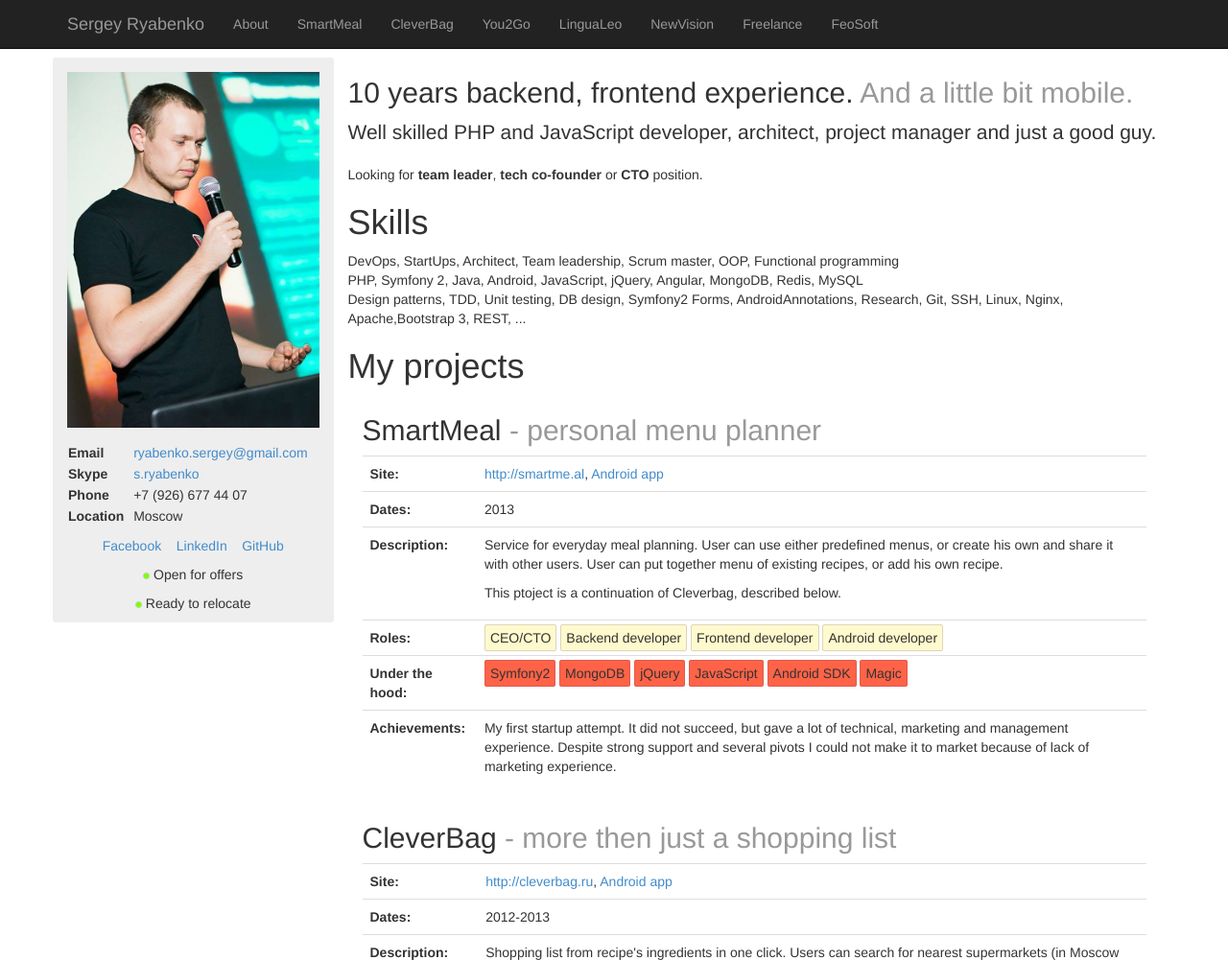
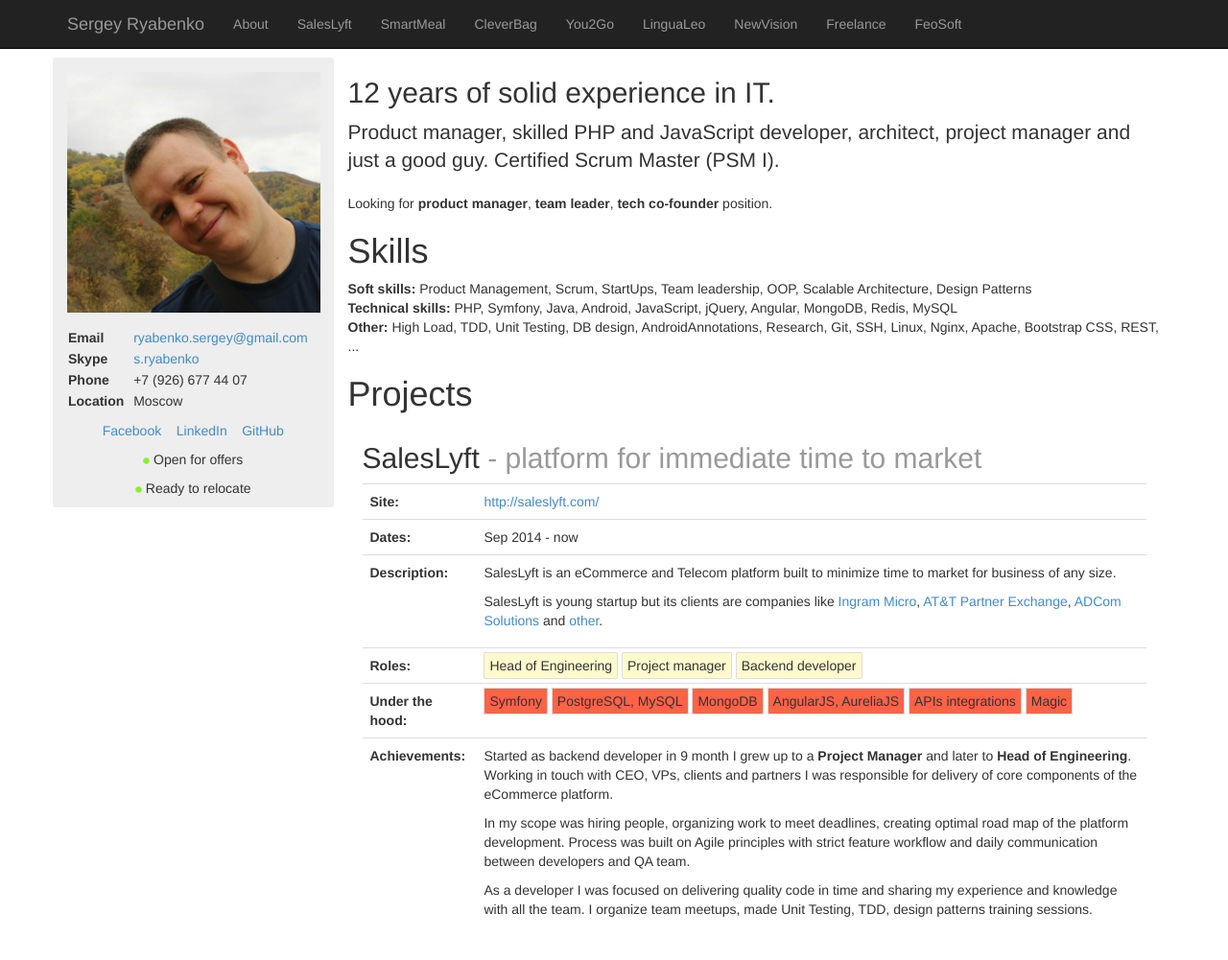
Before and after one commit to nord-ua/ryabenko.pro, a plain HTML site: page index.html in a window 1280 px wide. Shown: the top 1001 px of the page at 96% size. Drawn offline with Linux system fonts and the light colour scheme.

Commit message:
New ava and new description

```diff
--- a/index.html
+++ b/index.html
@@ -24,7 +24,6 @@
             padding: 5px;
             background-color: lemonchiffon;
             border: 1px solid #DDD;
-            border: 1px solid rgba(86, 61, 124, 0.2);
             border-radius: 2px;
         }
 
@@ -32,7 +31,6 @@
             padding: 5px;
             background-color: tomato;
             border: 1px solid #DDD;
-            border: 1px solid rgba(86, 61, 124, 0.2);
             border-radius: 2px;
         }
 
@@ -40,7 +38,6 @@
             padding: 5px;
             background-color: lightgreen;
             border: 1px solid #DDD;
-            border: 1px solid rgba(86, 61, 124, 0.2);
             border-radius: 2px;
         }
 
@@ -70,6 +67,7 @@
         <div class="navbar-collapse collapse">
             <ul class="nav navbar-nav">
                 <li><a href="#top">About</a></li>
+                <li><a href="#saleslyft">SalesLyft</a></li>
                 <li><a href="#smartmeal">SmartMeal</a></li>
                 <li><a href="#cleverbag">CleverBag</a></li>
                 <li><a href="#you2go">You2Go</a></li>
@@ -86,9 +84,9 @@
 <div class="container" style="margin-top: -60px; padding-top: 120px;" id="top">
 <div class="row featurette">
 <div class="col-md-3 left-side">
-    <div style="margin: 15px 0px;">
-        <a href="img/ava.png" target="_blank" title="Full size">
-            <img src="img/ava_small.png"/>
+    <div style="margin: 15px 0;">
+        <a href="img/ava.jpg" target="_blank" title="Full size">
+            <img src="img/ava_small.jpg"/>
         </a>
     </div>
 
@@ -129,26 +127,94 @@
 </div>
 
 <div class="col-md-9 right-side">
-<h2 class="featurette-heading">10 years backend, frontend experience. <span class="text-muted">And a little bit mobile.</span></h2>
+<h2 class="featurette-heading">12 years of solid experience in IT.<span class="text-muted"></span></h2>
 
 <p class="lead">
-    Well skilled PHP and JavaScript developer, architect, project manager and just a good guy.
+    Product manager, skilled PHP and JavaScript developer, architect, project manager and just a good guy. Certified Scrum Master (PSM I).
 </p>
 
 <p>
-    Looking for <strong>team leader</strong>, <strong>tech co-founder</strong> or <strong>CTO</strong> position.
+    Looking for <strong>product manager</strong>, <strong>team leader</strong>, <strong>tech co-founder</strong> position.
 </p>
 
 <div>
     <h1>Skills</h1>
     <p>
-        DevOps, StartUps, Architect, Team leadership, Scrum master, OOP, Functional programming<br>
-        PHP, Symfony 2, Java, Android, JavaScript, jQuery, Angular, MongoDB, Redis, MySQL<br>
-        Design patterns, TDD, Unit testing, DB design, Symfony2 Forms, AndroidAnnotations, Research, Git, SSH, Linux, Nginx, Apache,Bootstrap 3, REST, ...
+        <strong>Soft skills:</strong> Product Management, Scrum, StartUps, Team leadership, OOP, Scalable Architecture, Design Patterns<br>
+        <strong>Technical skills:</strong> PHP, Symfony, Java, Android, JavaScript, jQuery, Angular, MongoDB, Redis, MySQL<br>
+        <strong>Other:</strong> High Load, TDD, Unit Testing, DB design, AndroidAnnotations, Research, Git, SSH, Linux, Nginx, Apache, Bootstrap CSS, REST, ...
     </p>
 </div>
+
+
 <div>
-    <h1>My projects</h1>
+    <h1>Projects</h1>
+</div>
+
+<!---------------------------------- PROJECTS SECTION --------------------------------->
+
+<div class="container" id="saleslyft">
+    <h2>SalesLyft<span class="text-muted"> - platform for immediate time to market</span></h2>
+    <table class="table table-hover">
+        <tr>
+            <th>Site:</th>
+            <td>
+                <a href="http://saleslyft.com/">http://saleslyft.com/</a>
+            </td>
+        </tr>
+        <tr>
+            <th>Dates:</th>
+            <td>Sep 2014 - now</td>
+        </tr>
+        <tr>
+            <th>Description:</th>
+            <td>
+                <p>
+                    SalesLyft is an eCommerce and Telecom platform built to minimize time to market for business of any size.
+                </p>
+                <p>
+                    SalesLyft is young startup but its clients are companies like <a href="http://www.ingrammicro.com/">Ingram Micro</a>, <a href="https://partnerexchange.att.com/">AT&T Partner Exchange</a>,
+                    <a href="http://www.adcomsolutions.com/">ADCom Solutions</a> and <a href="http://saleslyft.com#clients">other</a>.
+                </p>
+            </td>
+        </tr>
+        <tr>
+            <th>Roles:</th>
+            <td>
+                <span class="role">Head of Engineering</span>
+                <span class="role">Project manager</span>
+                <span class="role">Backend developer</span>
+            </td>
+        </tr>
+        <tr>
+            <th>Under the hood:</th>
+            <td>
+                <span class="tech">Symfony</span>
+                <span class="tech">PostgreSQL, MySQL</span>
+                <span class="tech">MongoDB</span>
+                <span class="tech">AngularJS, AureliaJS</span>
+                <span class="tech">APIs integrations</span>
+                <span class="tech">Magic</span>
+            </td>
+        </tr>
+        <tr>
+            <th>Achievements:</th>
+            <td>
+                <p>
+                    Started as backend developer in 9 month I grew up to a <strong>Project Manager</strong> and later to <strong>Head of Engineering</strong>.
+                    Working in touch with CEO, VPs, clients and partners I was responsible for delivery of core components of the eCommerce platform.
+                </p>
+                <p>
+                    In my scope was hiring people, organizing work to meet deadlines, creating optimal road map of the platform development.
+                    Process was built on Agile principles with strict feature workflow and daily communication between developers and QA team.
+                </p>
+                <p>
+                    As a developer I was focused on delivering quality code in time and sharing my experience and knowledge with all the team.
+                    I organize team meetups, made Unit Testing, TDD, design patterns training sessions.
+                </p>
+            </td>
+        </tr>
+    </table>
 </div>
 
 <div class="container" id="smartmeal">
@@ -169,8 +235,7 @@
             <th>Description:</th>
             <td>
                 <p>
-                    Service for everyday meal planning. User can use either predefined menus, or create his own and
-                    share it with other users.
+                    Service for everyday meal planning. User can use either predefined menus, or create his own and share it with other users.
                     User can put together menu of existing recipes, or add his own recipe.
                 </p>
 
@@ -194,21 +259,19 @@
                 <span class="tech">jQuery</span>
                 <span class="tech">JavaScript</span>
                 <span class="tech">Android SDK</span>
-                <span class="tech">Magic</span>
             </td>
         </tr>
         <tr>
             <th>Achievements:</th>
             <td>
-                My first startup attempt. It did not succeed, but gave a lot of technical, marketing and management
-                experience.
-                Despite strong support and several pivots I could not make it to market because of lack of marketing
-                experience.
+                My own startup. It failed, but gave a lot of technical, marketing and management experience.
+                Despite strong support and several pivots I could not make it to market because of lack of marketing experience.
+                I learned a lot of lessons on every level: personal, business, technical, management and lot of between them.
+                This lessons helping me now to plan everyday work more carefully and optimal from business standpoint.
             </td>
         </tr>
     </table>
 </div>
-
 
 <div class="container" id="cleverbag">
     <h2>CleverBag<span class="text-muted"> - more then just a shopping list</span></h2>
@@ -295,7 +358,7 @@
 
 
 <div class="container" id="lingualeo">
-    <h2>LinguaLeo<span class="text-muted"> - best way to learn English</span></h2>
+    <h2>LinguaLeo<span class="text-muted"> - learn English online</span></h2>
     <table class="table table-hover">
         <tr>
             <th>Site:</th>
@@ -315,7 +378,7 @@
             <th>Roles:</th>
             <td>
                 <span class="role">Backend developer</span>
-                <span class="role">Frontend developer (a little)</span>
+                <span class="role">Frontend developer</span>
             </td>
         </tr>
         <tr>
@@ -331,7 +394,8 @@
         <tr>
             <th>Achievements:</th>
             <td>
-                Bottlenecks optimization, i18n system.
+                As a backend developer I was working on server side optimizations on business critical parts like registration and dictionary.
+                I also used data mining to improve context dictionary content.
             </td>
         </tr>
     </table>
@@ -378,7 +442,7 @@
         <tr>
             <th>Worked with:</th>
             <td>
-                <div style="padding: 10px 0px; ">
+                <div style="padding: 10px 0; ">
                     <span class="tech">Symfony 1.4</span>
                     <span class="tech">PHP (handmade framework)</span>
                     <span class="tech">MongoDB</span>
```
Also changed, not shown: img/ava.jpg (added), img/ava_small.jpg (added).
